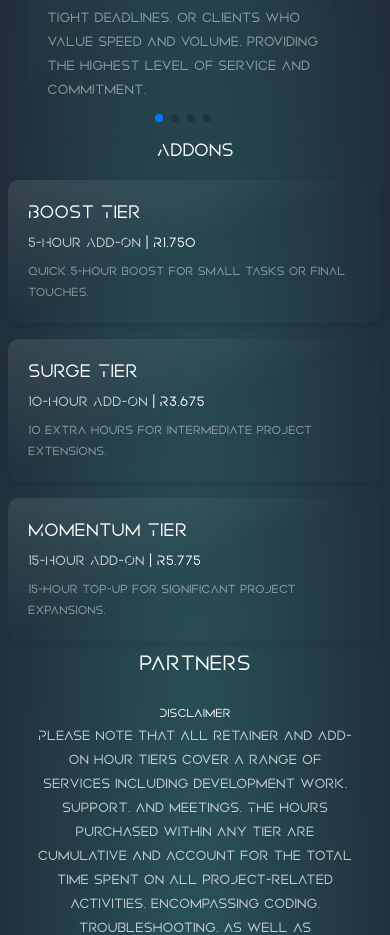
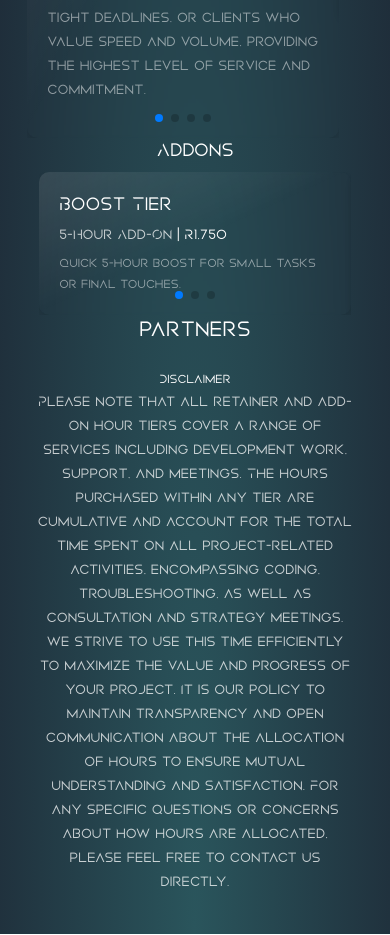
Before and after one commit to azreal1231/Slatelight-Website, a React (Vite) app: page / in a window 390 px wide. Shown: the part 1060-1995 px from the top of the page. Built offline with nearby package versions, Linux system fonts and the light colour scheme.

Commit message:
? another save point

```diff
--- a/src/comps/addons.jsx
+++ b/src/comps/addons.jsx
@@ -1,27 +1,76 @@
 import { useState, useEffect } from "react";
+import { Swiper, SwiperSlide } from 'swiper/react';
+
+import 'swiper/css';
+import 'swiper/css/pagination';
+
+import { Pagination } from 'swiper/modules';
 import { addons } from "../utils/constants"
 
 const AddonsComp = () => {
 const [compMounted, setCompMounted] = useState(false)
+const [isMobile, setIsMobile] = useState(window.innerWidth < 768)
 
 useEffect(() => {
-    if(!compMounted){
-        setCompMounted(true)
-        doAddonThing()
+    function handleResize() {
+        setIsMobile(window.innerWidth < 768);
     }
-}, [compMounted])
+    window.addEventListener('resize', handleResize);
+
+    // Cleanup function
+    return () => {
+        window.removeEventListener('resize', handleResize);
+    };
+}, []);
+
+useEffect(() => {
+    const handleMouseEnter = (event) => {
+        const card = event.currentTarget;
+        card.style.backdropFilter = 'blur(10px)';
+        card.style.backgroundImage = 'linear-gradient(to right bottom, rgba(255, 255, 255, 0.3), rgba(255, 255, 255, 0) 50%, rgba(0, 0, 0, 0.0) 50%)';
+
+        const cards = document.querySelectorAll('.addons-card');
+        cards.forEach(otherCard => {
+            if (otherCard !== card) {
+                otherCard.style.backdropFilter = 'blur(10px)';
+                otherCard.style.opacity = '0.3';
+            }
+        });
+    };
+
+    const handleMouseLeave = (event) => {
+        const card = event.currentTarget;
+        card.style.backgroundImage = 'linear-gradient(to right bottom, rgba(255, 255, 255, 0.1), rgba(255, 255, 255, 0) 50%, rgba(0, 0, 0, 0.0) 50%)';
+
+        const cards = document.querySelectorAll('.addons-card');
+        cards.forEach(otherCard => {
+            otherCard.style.opacity = '1';
+        });
+    };
+
+    const cards = document.querySelectorAll('.addons-card');
+    cards.forEach(card => {
+        card.addEventListener('mouseenter', handleMouseEnter);
+        card.addEventListener('mouseleave', handleMouseLeave);
+    });
+
+    // Return a cleanup function to remove event listeners
+    return () => {
+        cards.forEach(card => {
+            card.removeEventListener('mouseenter', handleMouseEnter);
+            card.removeEventListener('mouseleave', handleMouseLeave);
+        });
+    };
+}, []);
+
 
 function doAddonThing(){
     const cards = document.querySelectorAll('.addons-card');
-
     cards.forEach(card => {
         card.addEventListener('mouseenter', function() {
-        // Increase the blur of the hovered card
             this.style.backdropFilter = 'blur(10px)';
             this.style.backgroundImage = 'linear-gradient(to right bottom, rgba(255, 255, 255, 0.3), rgba(255, 255, 255, 0) 50%, rgba(0, 0, 0, 0.0) 50%)';
 
-
-        // Reset the blur of all other cards
             cards.forEach(otherCard => {
                 if (otherCard !== this) {
                     otherCard.style.backdropFilter = 'blur(10px)';
@@ -31,7 +80,6 @@ function doAddonThing(){
         });
 
         card.addEventListener('mouseleave', function() {
-        // Reset the gradient and opacity when the mouse leaves the card
             this.style.backgroundImage = 'linear-gradient(to right bottom, rgba(255, 255, 255, 0.1), rgba(255, 255, 255, 0) 50%, rgba(0, 0, 0, 0.0) 50%)';
             cards.forEach(otherCard => {
                 otherCard.style.opacity = '1';
@@ -40,9 +88,28 @@ function doAddonThing(){
     });
 }
 
-return <>
-<div className="row d-flex justify-content-center">
-    <h4 className="text-white text-center" id="addons">Addons</h4>
+const MobileComp = () => {
+    return <div className="row d-flex justify-content-center">
+        <div className="col-11">
+        <Swiper slidesPerView={'1'} pagination={{clickable: true,}}
+            modules={[Pagination]}className="mySwiper">
+            {addons.map((_x, _index) =>
+                <SwiperSlide key={_index}>
+                    <div className="addons-card">
+                        <h4>{_x['title']}</h4>
+                        <h6><span className="opacity-75">{_x['sub_title']}</span> | <span>{_x['amount']}</span></h6>
+                        <small className="opacity-50">{_x['description']}</small>
+                    </div>
+                </SwiperSlide>
+            )}
+        </Swiper>
+        </div>
+    </div>
+}
+
+const NonMobileComp = () => {
+    return (
+        <>
         {addons.map((_x, _index) =>
             <div className="col-lg-3 col-md-6 col-sm-12 p-2" key={_index}>
                 <div className="addons-card">
@@ -52,6 +119,18 @@ return <>
                 </div>
             </div>
         )}
+        </>
+    )
+}
+
+return <>
+<div className="row d-flex justify-content-center">
+    <h4 className="text-white text-center" id="addons">Addons</h4>
+    {isMobile?
+        <MobileComp/>
+    :
+        <NonMobileComp/>
+    }
 </div>
 </>
 }
--- a/src/comps/retainers.jsx
+++ b/src/comps/retainers.jsx
@@ -104,7 +104,6 @@ return <>
     :
         <NonMobileComp/>
     }
-
 </div>
 </>
 }
```
Lines whose indentation alone changed are shown as unchanged.
